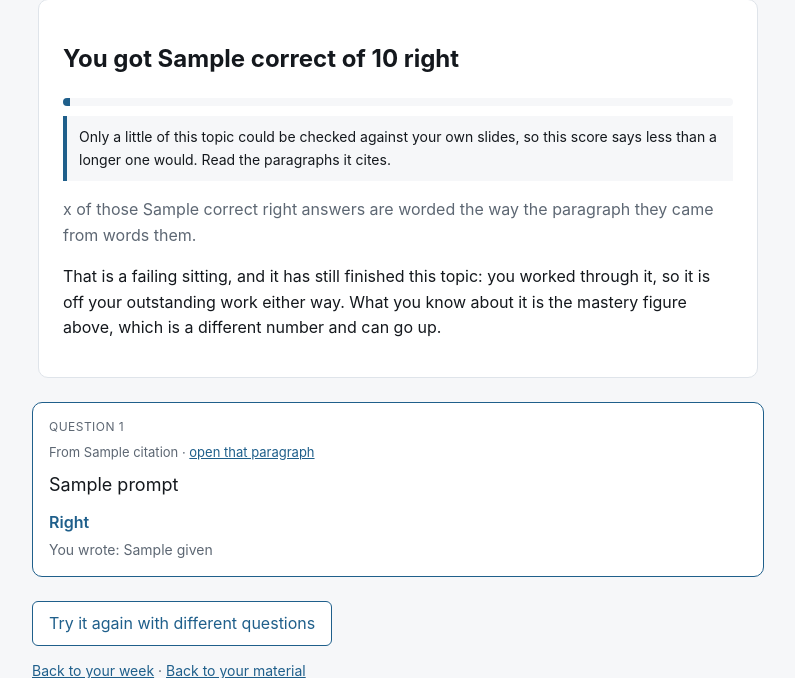
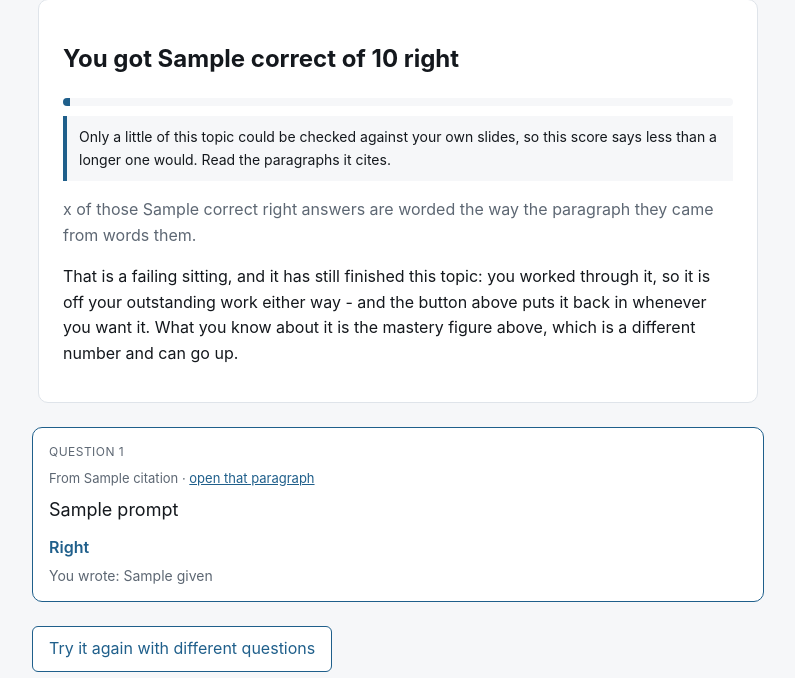
Before and after one commit to Des331150/Mastory, a Django app: template material/templates/material/quiz.html in a window 1280 px wide. Shown: the part 816-1494 px from the top of the page, without its empty margins (242-1037 px from the left). Run offline with Django 5.2, Linux system fonts and the light colour scheme; data comes from the database, SQL or seed files in the repository; tables that the repository leaves empty hold one stand-in row (values such as "Sample post"); the template is opened without the code that fills it: values that come from a table or form of the project are taken from there, most other values are stand-ins (such as "Sample title", 1, 10 or a date in 2020); data that the repository does not hold is empty; parts of the project's set-up code (start-up, migrations or seed data) failed here and were passed over.

Commit message:
A sitting that finished a topic does not pretend that marking is permanent

```diff
--- a/material/templates/material/quiz.html
+++ b/material/templates/material/quiz.html
@@ -215,12 +215,14 @@
       <p class="standing-finished">
         {% if result.failed %}
           That is a failing sitting, and it has still finished this topic: you
-          worked through it, so it is off your outstanding work either way. What
+          worked through it, so it is off your outstanding work either way - and
+          the button above puts it back in whenever you want it. What
           you know about it is the mastery figure above, which is a different
           number and can go up.
         {% else %}
           That has finished this topic, which is what takes it off your
-          outstanding work.
+          outstanding work - and the button above takes it back out whenever you
+          want it there again.
         {% endif %}
       </p>
     </section>
```
Also changed, not shown: README.md.
